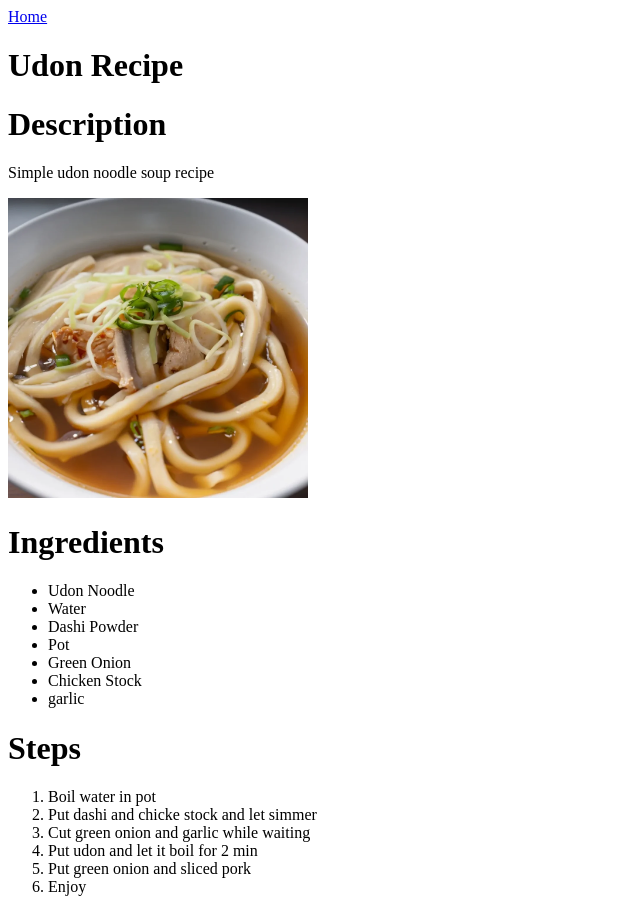
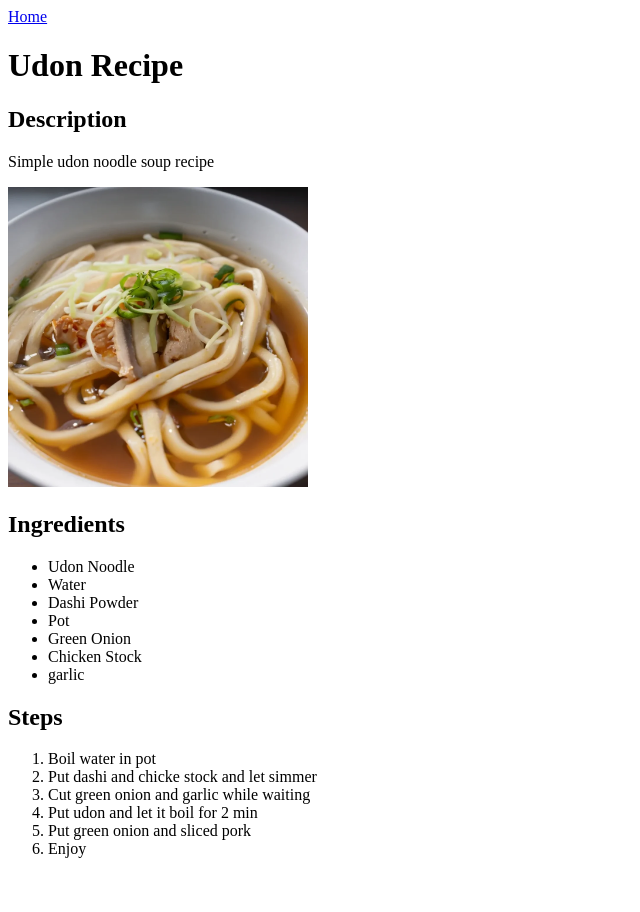
Before and after one commit to jungleGary/odin-recipe, a plain HTML site: page recipes/udon.html in a window 1280 px wide. Shown: the whole page, without its empty margins (0-640 px from the left). After the commit the page ends 874 px from the top, so only its background shows below. Drawn offline with Linux system fonts and the light colour scheme.

Commit message:
made more changes to the 3 ingredient pages

```diff
--- a/recipes/udon.html
+++ b/recipes/udon.html
@@ -11,12 +11,12 @@
 
     <h1>Udon Recipe</h1>
 
-    <h1> Description  </h1>
+    <h2> Description  </h2>
     <p>Simple udon noodle soup recipe</p>
 
     <img src="../images/udon.jpg" height="300" width="300" alt="udon soup">
 
-    <h1>Ingredients</h1>
+    <h2>Ingredients</h2>
 
     <ul>
         <li>Udon Noodle</li>
@@ -28,7 +28,7 @@
         <li>garlic</li>
     </ul>
 
-    <h1>Steps</h1>
+    <h2>Steps</h2>
 
     <ol>
 
```
Also changed, not shown: recipes/bread.html (+6 -4 lines), recipes/instant-noodle.html (+3 -3 lines).
